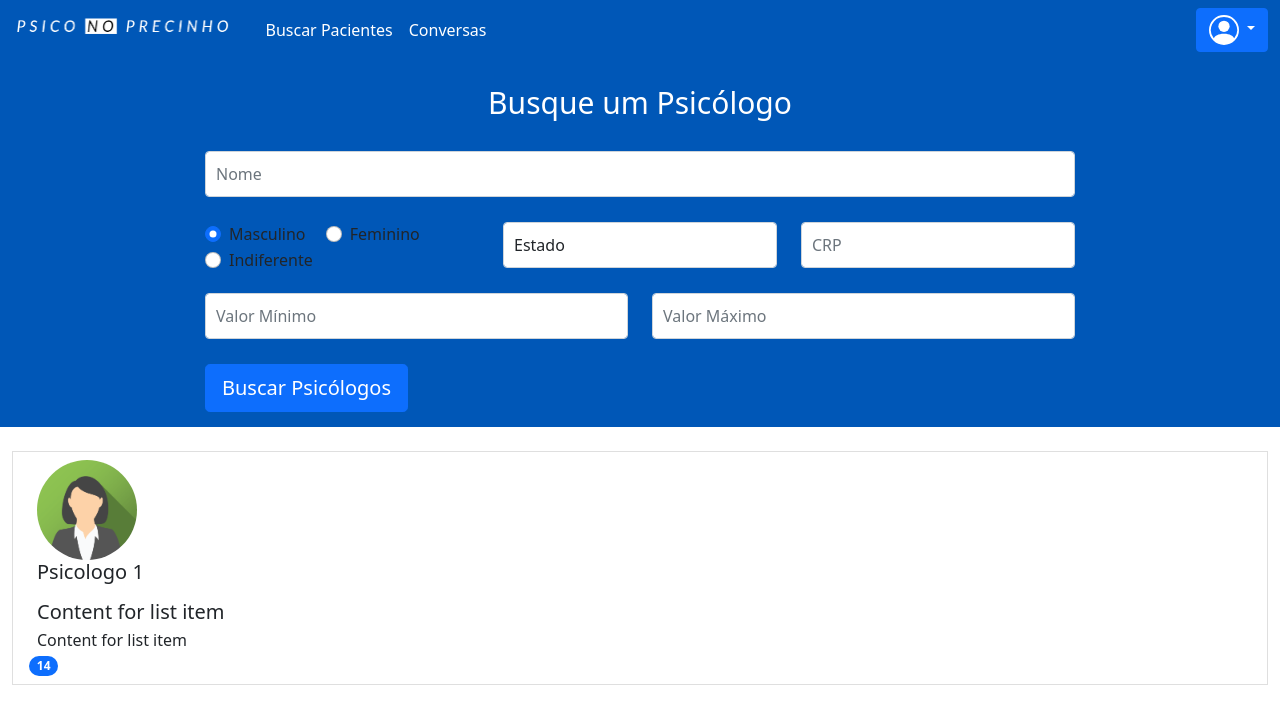
After one commit to VictFer/Projeto-Front-end, a PHP site: page /BuscaPsicologo.php in a window 1280 px wide. The commit adds this page. Shown: the top 724 px of the page. Run offline with PHP 8.4, Linux system fonts and the light colour scheme.

Commit message:
Inio de gets e nova tela

```diff
--- /dev/null
+++ b/Telas/BuscaPsicologo.php
@@ -0,0 +1,207 @@
+<!DOCTYPE html>
+<html lang = "en">
+    <head>
+        <meta charset="UTF-8"/>
+        <script>
+            function FillChats(){
+                const listadd = "\
+                    <a href='#' class='list-group-item list-group-item-action'>\
+                        <div class='ms-2 me-auto'>\
+                            <div class='fw-bold'>\
+                                <img src='img/avatar1.png' alt='Avatar' class='avatar'> \
+                                Psicologo 1 \
+                            </div>\
+                            Content for list item \
+                        </div> \
+                        <span class='badge bg-primary rounded-pill'>14</span> \
+                    </a>";
+
+                document.getElementById("conversas").innerHTML = listadd;
+            }
+        </script>
+        <style>
+            .avatar {
+                vertical-align: middle;
+                width: 50px;
+                height: 50px;
+                border-radius: 50%;
+            }
+            .profile{
+                vertical-align: middle;
+                width: 100px;
+                height: 100px;
+                border-radius: 50%;
+            }
+            .searchArea {
+                background-color:#0057B7;
+            }
+            .titulo{
+                text-align: center;
+                color: #ffffff;
+                font-size: 30px;
+                margin-bottom: 30px;
+                margin-top: 10px;
+            }
+            .btnalterar{
+                width:max-content;
+                text-align:center;
+                margin-top:15px;
+            }
+            .btnalterarposition{
+                text-align: center;
+            }
+            .container {
+                align:center;
+            }
+            .form-signin {
+                max-width: 900px;
+                padding: 15px;
+                margin: 0 auto;
+                border-radius:15px;
+            }
+            .form-signin .form-control {
+                position: relative;
+                height: auto;
+                -webkit-box-sizing: border-box;
+                -moz-box-sizing: border-box;
+                box-sizing: border-box;
+                padding: 10px;
+                font-size: 16px;
+                margin-bottom: 25px;
+            }
+        </style>
+
+    </head>
+    <body>
+        <nav class="navbar navbar-expand-lg navbar-dark " style="background-color:#0057B7;">
+            <a class="navbar-brand" href="index.php">
+                <img src="img/Psico_no_Precinho-logos_white.png" width="214.5" height="21.5" class="d-inline-block align-top" alt="" style="margin-left:15px;" alt="Psico no Precinho">
+		    </a>
+            <div class="container-fluid">
+                <button class="navbar-toggler" type="button" data-bs-toggle="collapse" data-bs-target="#navbarSupportedContent" aria-controls="navbarSupportedContent" aria-expanded="false" aria-label="Toggle navigation">
+                    <span class="navbar-toggler-icon"></span>
+                </button>
+                <div class="collapse navbar-collapse" id="navbarSupportedContent">
+                    <ul class="navbar-nav me-auto mb-2 mb-lg-0">
+                        <li class="nav-item">
+                            <a class="nav-link active" aria-current="page" href="BuscarPsicologo.php">Buscar Pacientes</a>
+                        </li>
+                        <li class="nav-item">
+                            <a class="nav-link active" aria-current="page" href="#" data-bs-toggle="modal" data-bs-target="#exampleModal" onClick="FillChats()">Conversas</a>
+                        </li>
+                    </ul>
+
+                    <div class="dropdown">
+                        <button class="btn btn-primary dropdown-toggle" type="button" id="dropdownMenuButton1" data-bs-toggle="dropdown" aria-expanded="false">
+                            <svg xmlns="http://www.w3.org/2000/svg" width="30" height="30" fill="currentColor" class="bi bi-person-circle" viewBox="0 0 16 16">
+                                <path d="M11 6a3 3 0 1 1-6 0 3 3 0 0 1 6 0z"></path>
+                                <path fill-rule="evenodd" d="M0 8a8 8 0 1 1 16 0A8 8 0 0 1 0 8zm8-7a7 7 0 0 0-5.468 11.37C3.242 11.226 4.805 10 8 10s4.757 1.225 5.468 2.37A7 7 0 0 0 8 1z"></path>
+                            </svg>
+                        </button>
+                        <ul class="dropdown-menu dropdown-menu-end" aria-labelledby="dropdownMenuButton1">
+                            <li><a class="dropdown-item" href="#">Ver Perfil</a></li>
+                            <li><a class="dropdown-item" href="#">Alterar Cadastro</a></li>
+                            <div class="dropdown-divider"></div>
+                            <li><a class="dropdown-item" href="#">Sair</a></li>
+                        </ul>
+                    </div>
+                </div>
+            </div>
+        </nav>
+
+
+        <div class="container-fluid searchArea">
+            <form class = "form-signin" role = "form">
+                <h1 class='titulo'>Busque um Psicólogo</h1>
+                <div class="col">
+                    <input type="text" class="form-control" name = "nome" placeholder="Nome">
+                </div>
+                <div class="row">
+                    <div class="col">
+                        <div class="form-check form-check-inline">
+                            <input class="form-check-input" type="radio" name="exampleRadios" id="Masculino" value="option1" checked>
+                            <label class="form-check-label" for="exampleRadios1">
+                                Masculino
+                            </label>
+                        </div>
+                        <div class="form-check form-check-inline">
+                            <input class="form-check-input" type="radio" name="exampleRadios" id="Feminino" value="option2">
+                            <label class="form-check-label" for="exampleRadios2">
+                                Feminino
+                            </label>
+                        </div>
+                        <div class="form-check form-check-inline">
+                            <input class="form-check-input" type="radio" name="exampleRadios" id="Indiferente" value="option2">
+                            <label class="form-check-label" for="exampleRadios2">
+                                Indiferente
+                            </label>
+                        </div>
+                    </div>
+                    <div class="col">
+                        <select id="estado" class="form-control">
+                        <option selected>Estado</option>
+                        <option>SP</option>
+                        </select>
+                    </div>
+                    <div class="col">
+                        <input type="text" class="form-control" name = "crp" placeholder="CRP">
+                    </div>
+                </div>
+                <div class="row">
+                    <div class="col">
+                        <input type="text" class="form-control" name = "valormi" placeholder="Valor Mínimo">
+                    </div>
+                    <div class="col">
+                        <input type="text" class="form-control" name = "valormax" placeholder="Valor Máximo">
+                    </div>
+                </div>
+                <div class="col">
+                    <button class = "btn btn-lg btn-primary btn-block" type = "submit" name = "entrar">Buscar Psicólogos</button>
+                </div>
+            </form>
+        </div>
+
+        <br>
+
+        <div class="container-fluid" id="resultsArea">
+
+            <a href='#' class='list-group-item list-group-item-action'>
+                <div class='ms-2 me-auto'>
+                    <div class='fw-bold'>
+                        <h5 class="mb-1">
+                            <img src='img/avatar2.png' alt='Avatar' class='profile'>
+                            <p>Psicologo 1</p>
+                            Content for list item
+                        </h5>
+                    </div>
+                    <div>
+                        Content for list item
+                    </div>
+                </div>
+                <span class='badge bg-primary rounded-pill'>14</span>
+            </a>
+        </div>
+
+        <div class="modal fade" id="exampleModal" tabindex="-1" aria-labelledby="exampleModalLabel" aria-hidden="true">
+            <div class="modal-dialog">
+                <div class="modal-content">
+                <div class="modal-header">
+                    <h5 class="modal-title" id="exampleModalLabel">Conversas</h5>
+                    <button type="button" class="btn-close" data-bs-dismiss="modal" aria-label="Close"></button>
+                </div>
+                <div class="modal-body">
+                    <div class="list-group" id="conversas">
+                    </div>
+                </div>
+                    <div class="modal-footer">
+                        <button type="button" class="btn btn-primary" data-bs-dismiss="modal">Fechar</button>
+                    </div>
+                </div>
+            </div>
+        </div>
+
+        <link href="https://cdn.jsdelivr.net/npm/bootstrap@5.1.3/dist/css/bootstrap.min.css" rel="stylesheet" integrity="sha384-1BmE4kWBq78iYhFldvKuhfTAU6auU8tT94WrHftjDbrCEXSU1oBoqyl2QvZ6jIW3" crossorigin="anonymous">
+        <script src="https://cdn.jsdelivr.net/npm/bootstrap@5.1.3/dist/js/bootstrap.bundle.min.js" integrity="sha384-ka7Sk0Gln4gmtz2MlQnikT1wXgYsOg+OMhuP+IlRH9sENBO0LRn5q+8nbTov4+1p" crossorigin="anonymous"></script>
+
+    </body>
+</html>
```
Also changed, not shown: Telas/Home.php (+5 -2 lines), Telas/LoginCliente.php (+13 -6 lines).
